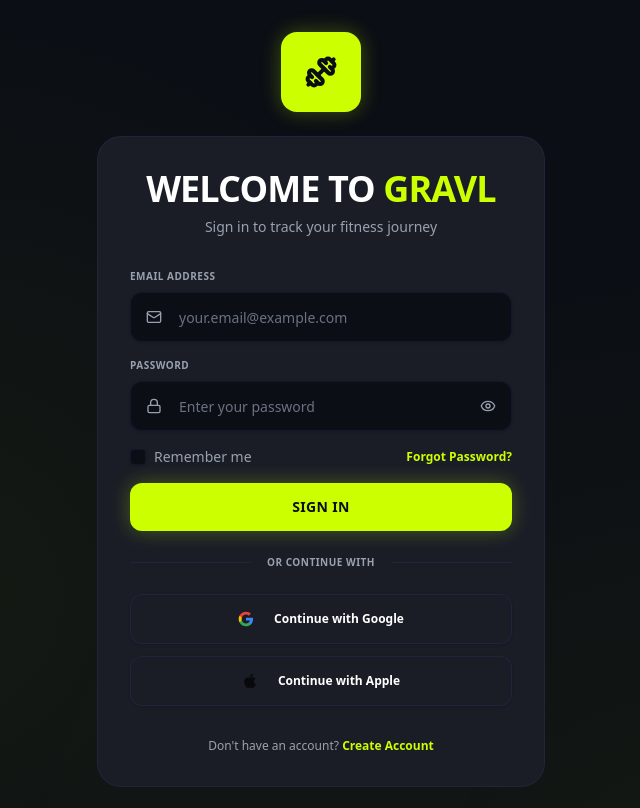
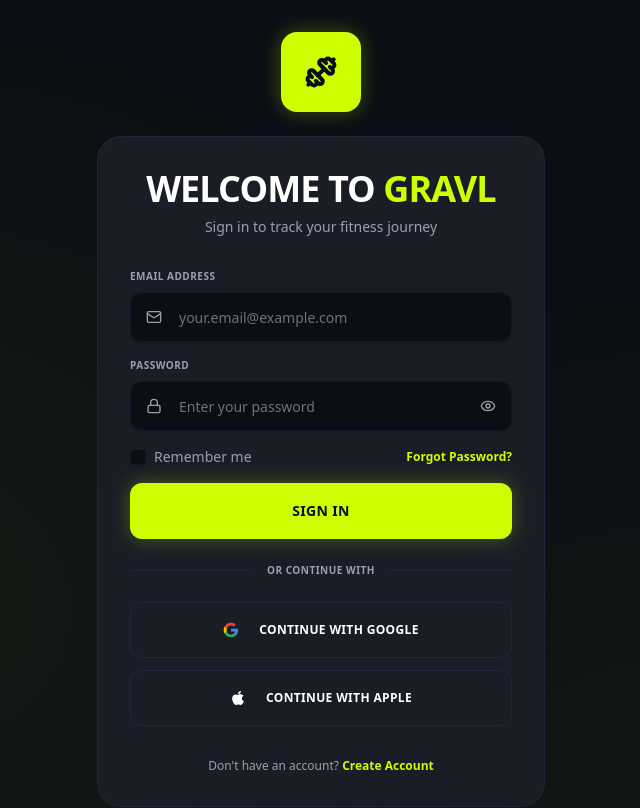
Before and after one commit to xXValhallaCoderXx/gravl-dashboard, a React (Vite) app: page /login in a window 1280 px wide. Shown: the top 808 px of the page, without its empty margins (319-959 px from the left). Built offline with nearby package versions, Linux system fonts and the light colour scheme.

Commit message:
Work on button consistency

```diff
--- a/src/components/ui/button.tsx
+++ b/src/components/ui/button.tsx
@@ -19,11 +19,18 @@
           "bg-secondary text-secondary-foreground shadow-sm hover:bg-secondary/80",
         ghost: "hover:bg-accent hover:text-accent-foreground",
         link: "text-primary underline-offset-4 hover:underline",
+        "gravl-primary":
+          "bg-gravl-lime text-gravl-bg font-black uppercase tracking-wide shadow-[0_0_20px_rgba(190,242,2,0.3)] hover:opacity-90 rounded-xl border-0",
+        "gravl-secondary":
+          "bg-gravl-card text-white font-bold uppercase tracking-wide border border-gravl-border hover:border-gravl-lime rounded-xl transition-all",
+        "gravl-ghost":
+          "text-gray-400 hover:text-white hover:bg-white/5 font-medium rounded-xl transition-colors",
       },
       size: {
         default: "h-9 px-4 py-2",
         sm: "h-8 rounded-md px-3 text-xs",
         lg: "h-10 rounded-md px-8",
+        xl: "h-14 px-8 text-sm",
         icon: "h-9 w-9",
       },
     },
@@ -36,7 +43,7 @@
 
 export interface ButtonProps
   extends React.ButtonHTMLAttributes<HTMLButtonElement>,
-    VariantProps<typeof buttonVariants> {
+  VariantProps<typeof buttonVariants> {
   asChild?: boolean
 }
 
--- a/src/pages/Dashboard/components/ActionZone.tsx
+++ b/src/pages/Dashboard/components/ActionZone.tsx
@@ -83,7 +83,11 @@
                             </div>
                         </div>
 
-                        <Button className="w-full mt-6 h-12 rounded-xl bg-gravl-lime text-black font-bold hover:bg-gravl-lime/90 text-base shadow-lg shadow-lime-900/20">
+                        <Button
+                            variant="gravl-primary"
+                            size="xl"
+                            className="w-full mt-6"
+                        >
                             <Eye className="w-5 h-5 mr-2" />
                             VIEW WORKOUT
                         </Button>
--- a/src/pages/Login/components/LoginForm.tsx
+++ b/src/pages/Login/components/LoginForm.tsx
@@ -59,7 +59,9 @@
 
                 <Button
                     type="submit"
-                    className="w-full py-6 rounded-xl bg-gravl-lime text-gravl-bg font-black text-sm uppercase tracking-wide shadow-[0_0_20px_rgba(190,242,2,0.3)] hover:opacity-90 transition-all cursor-pointer"
+                    variant="gravl-primary"
+                    size="xl"
+                    className="w-full"
                 >
                     Sign In
                 </Button>
--- a/src/pages/Login/components/SocialLoginButtons.tsx
+++ b/src/pages/Login/components/SocialLoginButtons.tsx
@@ -5,8 +5,9 @@
     return (
         <div className="space-y-3">
             <Button
-                variant="outline"
-                className="w-full py-6 rounded-xl bg-gravl-card border border-gravl-border text-foreground font-bold text-sm hover:bg-gravl-card/80 hover:border-gravl-lime transition-all flex items-center justify-center space-x-3 cursor-pointer"
+                variant="gravl-secondary"
+                size="xl"
+                className="w-full flex items-center justify-center space-x-3 cursor-pointer"
             >
                 <svg viewBox="0 0 24 24" fill="none" xmlns="http://www.w3.org/2000/svg" className="w-5 h-5">
                     <path
@@ -26,16 +27,17 @@
                         fill="#EA4335"
                     />
                 </svg>
-                <Text variant="small" className="font-bold">Continue with Google</Text>
+                <Text variant="small" className="font-bold text-inherit">Continue with Google</Text>
             </Button>
             <Button
-                variant="outline"
-                className="w-full py-6 rounded-xl bg-gravl-card border border-gravl-border text-foreground font-bold text-sm hover:bg-gravl-card/80 hover:border-gravl-lime transition-all flex items-center justify-center space-x-3 cursor-pointer"
+                variant="gravl-secondary"
+                size="xl"
+                className="w-full flex items-center justify-center space-x-3 cursor-pointer"
             >
                 <svg viewBox="0 0 384 512" fill="currentColor" className="w-5 h-5">
                     <path d="M318.7 268.7c-.2-36.7 16.4-64.4 50-84.8-18.8-26.9-47.2-41.7-84.7-44.6-35.5-2.8-74.3 20.7-88.5 20.7-15 0-49.4-19.7-76.4-19.7C63.3 141.2 4 184.8 4 273.5q0 39.3 14.4 81.2c12.8 36.7 59 126.7 107.2 125.2 25.2-.6 43-17.9 75.8-17.9 31.8 0 48.3 17.9 76.4 17.9 48.6-.7 90.4-82.5 102.6-119.3-65.2-30.7-61.7-90-61.7-91.9zm-56.6-164.2c27.3-32.4 24.8-61.9 24-72.5-24.1 1.4-52 16.4-67.9 34.9-17.5 19.8-27.8 44.3-25.6 71.9 26.1 2 52.3-11.4 69.5-34.3z" />
                 </svg>
-                <Text variant="small" className="font-bold">Continue with Apple</Text>
+                <Text variant="small" className="font-bold text-inherit">Continue with Apple</Text>
             </Button>
         </div>
     );
```
